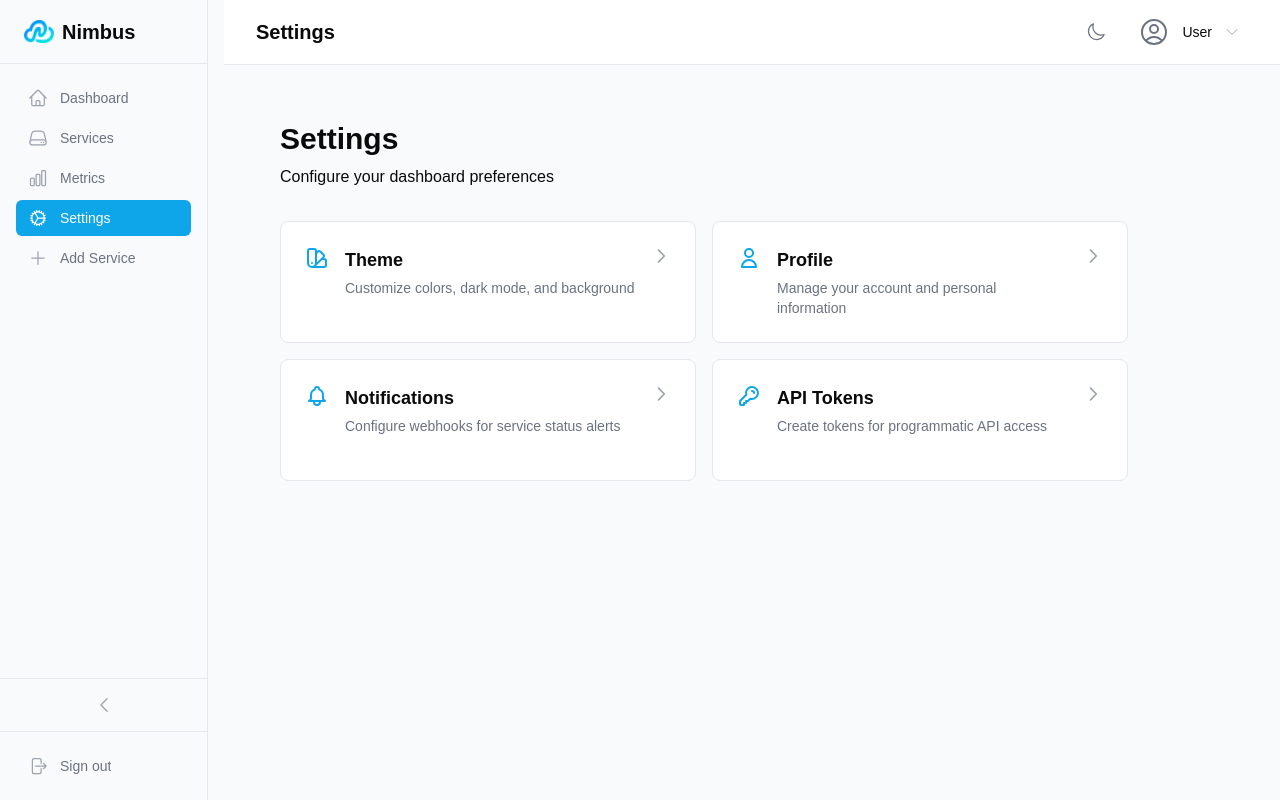
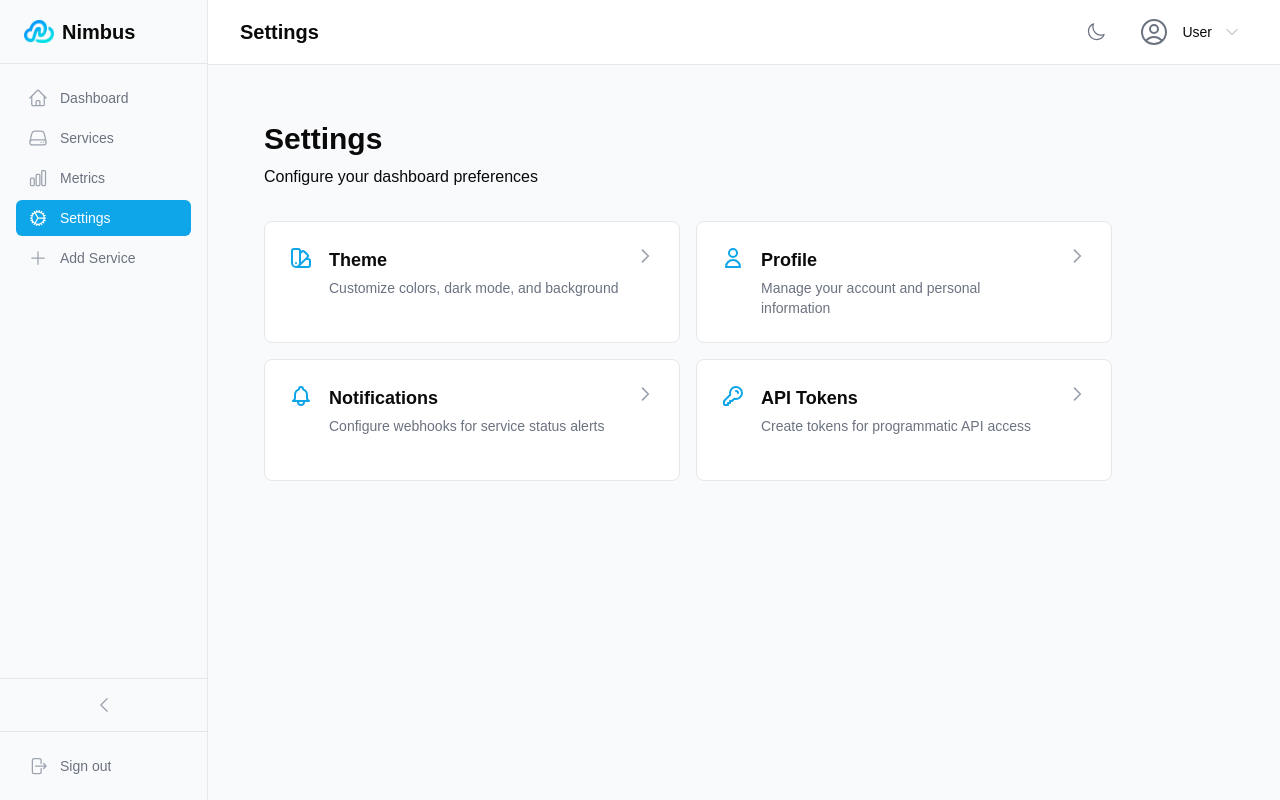
Before and after one commit to Turbootzz/Nimbus, a Next.js app in the folder frontend/: page /settings in a window 1280 px wide. Built offline with nearby package versions, Linux system fonts and the light colour scheme; no server answers.

Commit message:
fix(frontend): close the gap between the sidebar and the page
The sidebar is w-52 (13rem) but the content was padded by pl-56 (14rem)
since #115, which left a 16px strip of background next to the sidebar.
The padding now matches the sidebar.

```diff
--- a/frontend/app/(dashboard)/layout.tsx
+++ b/frontend/app/(dashboard)/layout.tsx
@@ -62,10 +62,10 @@ export default function DashboardLayout({ children }: { children: React.ReactNod
         setIsDesktopCollapsed={setSidebarCollapsed}
       />
 
-      {/* Main content */}
+      {/* Main content; its padding must match the sidebar widths (w-16, w-52) */}
       <div
         data-main-content
-        className={`transition-all duration-300 ${isDesktopCollapsed ? 'lg:pl-16' : 'lg:pl-56'}`}
+        className={`transition-all duration-300 ${isDesktopCollapsed ? 'lg:pl-16' : 'lg:pl-52'}`}
       >
         {/* Header */}
         <Header onMenuClick={() => setIsSidebarOpen(true)} title={pageTitle} />
```
